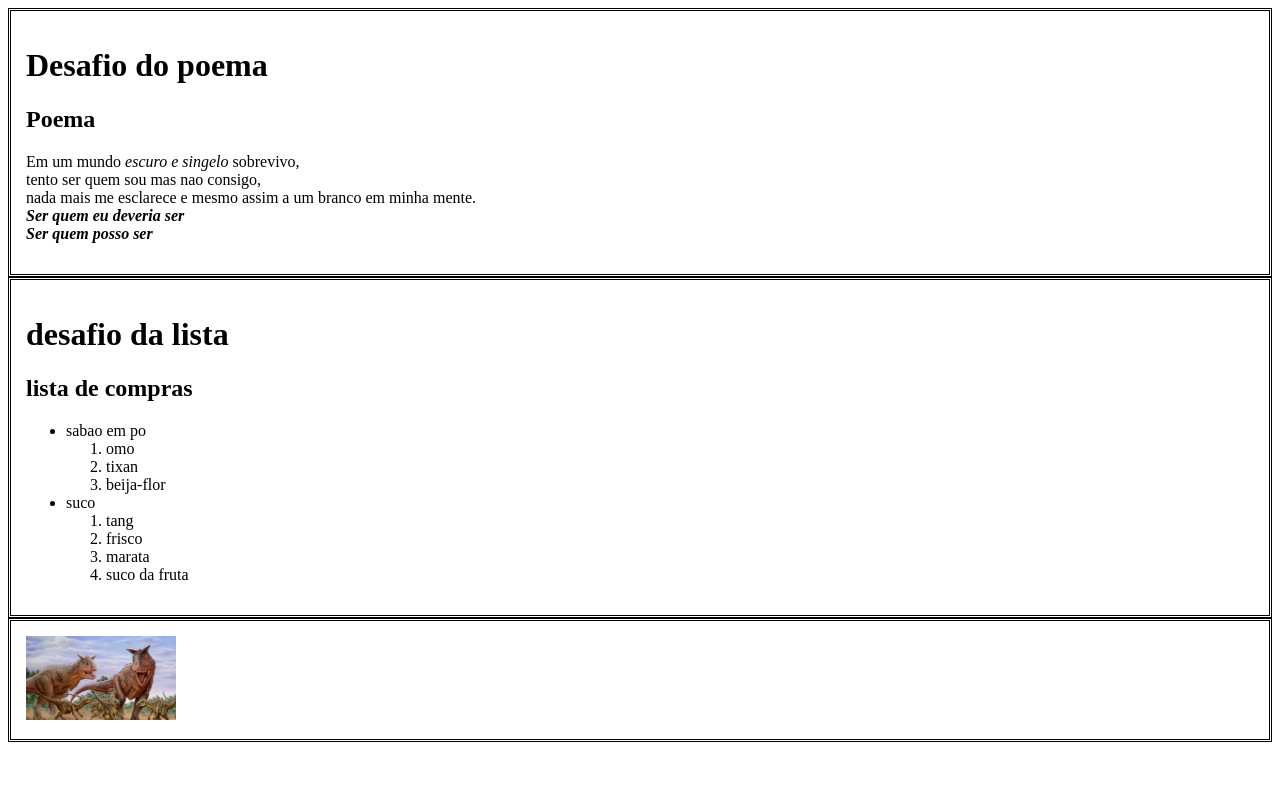
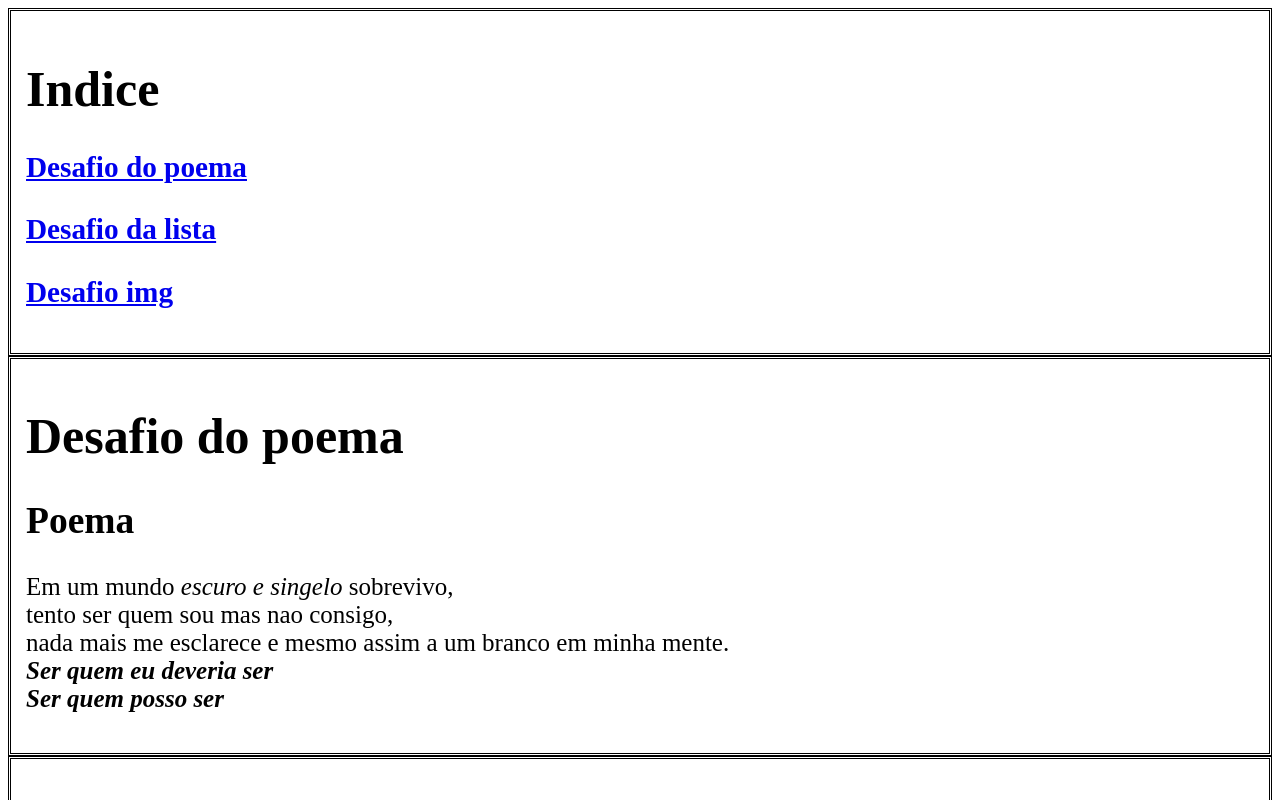
Before and after one commit to LughWalle/htmlCss, a plain HTML site: page index.html in a window 1280 px wide. Shown: the top 800 px of the page. Drawn offline with Linux system fonts and the light colour scheme.

Commit message:
indice add com links

```diff
--- a/index.html
+++ b/index.html
@@ -10,18 +10,25 @@
             border-color: black;
             border: double;
             padding: 15px;
+            font-size: 25px;
         }
     </style>
 </head>
 <body>
     <div class="bord">
-        <h1>Desafio do poema</h1>
+        <h1>Indice</h1>
+        <a href="#poema"><h3>Desafio do poema</h3></a>
+        <a href="#lista"><h3>Desafio da lista</h3></a>
+        <a href="#D_img"><h3>Desafio img</h3></a>
+    </div>
+    <div class="bord">
+        <h1 id="poema">Desafio do poema</h1>
         <h2>Poema</h2>
         <p> Em um mundo <em>escuro e singelo</em> sobrevivo,<br> tento ser quem sou mas nao consigo,<br>nada mais me esclarece e mesmo assim a um branco em minha mente.<br> <strong><em>Ser quem eu deveria ser<br>Ser quem posso ser</em></strong><br>
         </p>
     </div>
     <div class="bord">
-        <h1>desafio da lista</h1>
+        <h1 id="lista">desafio da lista</h1>
         <h2>lista de compras</h2>
         <ul>
             <li>
@@ -43,7 +50,9 @@
             </li>
         </ul>
     </div>
+
     <div class="bord">
+        <h1 id="D_img">Desafio img</h1>
         <img src="img/img.png" alt="descricao da imagem" width="150px">
     </div>
 </body>
```
